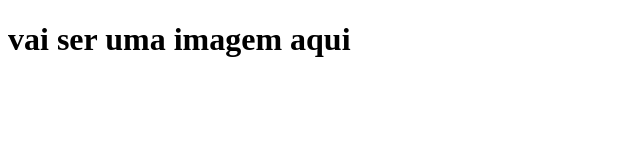
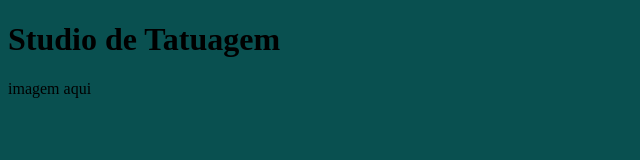
Before and after one commit to Stehh-VMM/Criativo-S, a plain HTML site: page index.html in a window 1280 px wide. Shown: the whole page, without its empty margins (0-640 px from the left). Drawn offline with Linux system fonts and the light colour scheme.

Commit message:
Add files via upload

```diff
--- a/index.html
+++ b/index.html
@@ -5,12 +5,13 @@
     <meta http-equiv="X-UA-Compatible" content="IE=edge">
     <meta name="viewport" content="width=device-width, initial-scale=1.0">
     <title>Document</title>
+    <link rel="stylesheet" href="style.css">
 </head>
 <body>
-<h1>vai ser uma imagem aqui <h1>
+<h1>Studio de Tatuagem <h1>
 
 
-</h1>
+</h1>imagem aqui</h1>
 
 </h1>
 </body>
--- a/style.css
+++ b/style.css
@@ -1,3 +1,3 @@
 body{
-    background-color: aqua;
+    background-color:rgb(9, 80, 80);
 }
```
